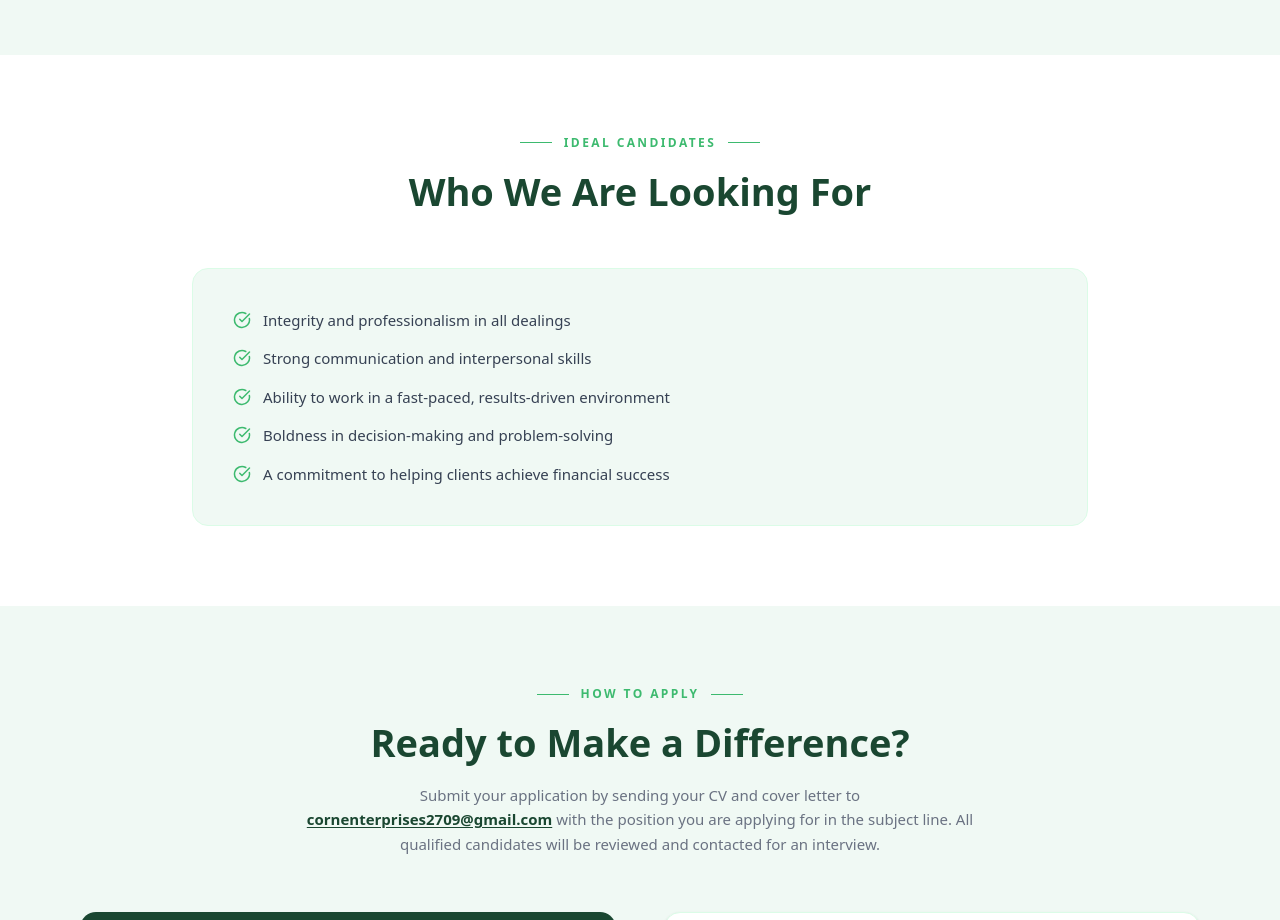
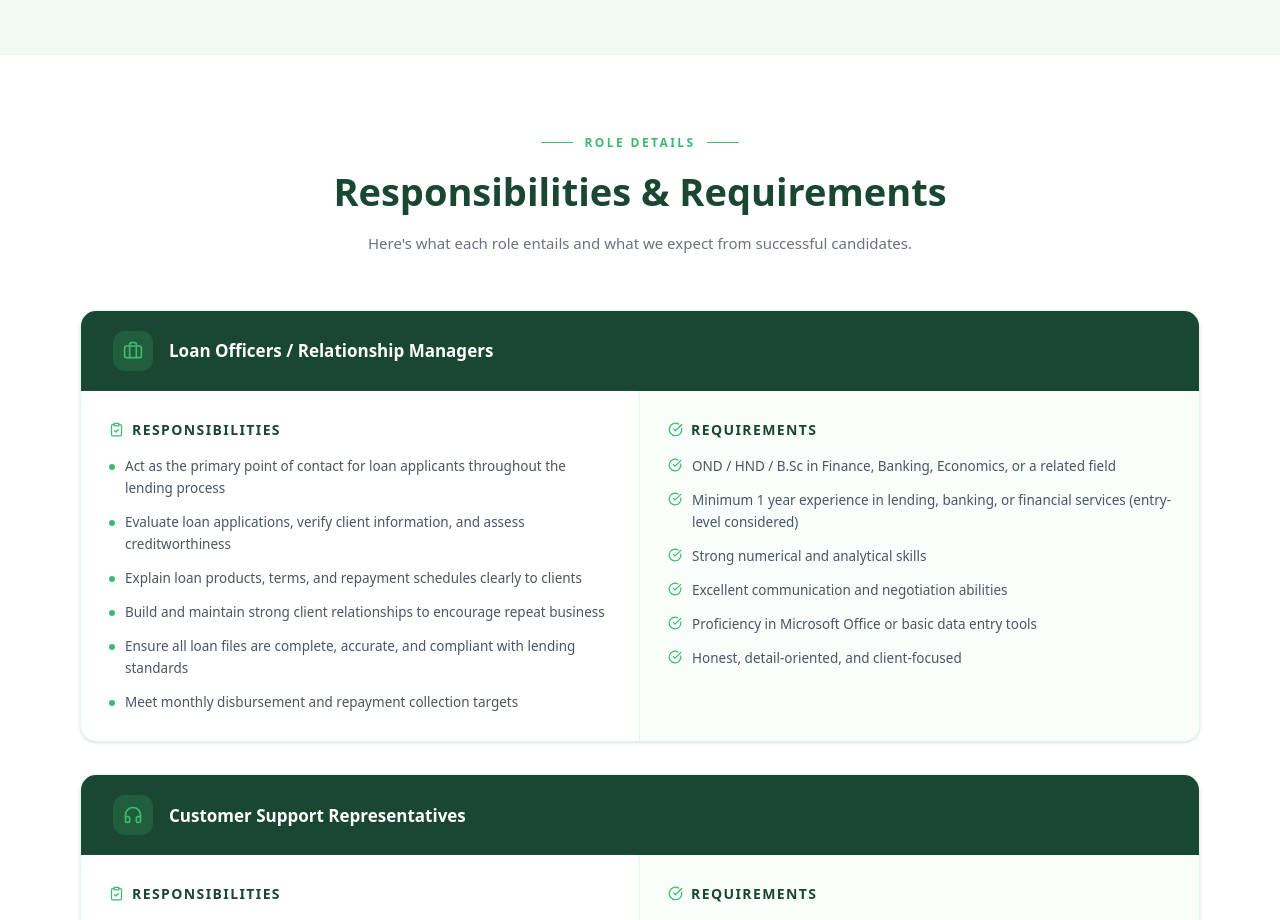
Before and after one commit to theraymuniverse/corn-enterprices-web-platform, a React (Vite) app: page /career in a window 1280 px wide. Shown: the part 1880-2800 px from the top of the page. Built offline with nearby package versions, Linux system fonts and the light colour scheme.

Commit message:
Requirements

```diff
--- a/src/Career.jsx
+++ b/src/Career.jsx
@@ -52,6 +52,89 @@ const opportunities = [
     icon: <Megaphone size={20} />,
     role: 'Marketing & Business Development',
     desc: 'Help grow COR\'N Enterprises\' reach by creating awareness and building strong client relationships.',
+  },
+]
+
+const roleDetails = [
+  {
+    icon: <Briefcase size={20} />,
+    role: 'Loan Officers / Relationship Managers',
+    responsibilities: [
+      'Act as the primary point of contact for loan applicants throughout the lending process',
+      'Evaluate loan applications, verify client information, and assess creditworthiness',
+      'Explain loan products, terms, and repayment schedules clearly to clients',
+      'Build and maintain strong client relationships to encourage repeat business',
+      'Ensure all loan files are complete, accurate, and compliant with lending standards',
+      'Meet monthly disbursement and repayment collection targets',
+    ],
+    requirements: [
+      'OND / HND / B.Sc in Finance, Banking, Economics, or a related field',
+      'Minimum 1 year experience in lending, banking, or financial services (entry-level considered)',
+      'Strong numerical and analytical skills',
+      'Excellent communication and negotiation abilities',
+      'Proficiency in Microsoft Office or basic data entry tools',
+      'Honest, detail-oriented, and client-focused',
+    ],
+  },
+  {
+    icon: <HeadphonesIcon size={20} />,
+    role: 'Customer Support Representatives',
+    responsibilities: [
+      'Respond promptly to client inquiries via phone, WhatsApp, and in-person visits',
+      'Resolve client complaints professionally and escalate complex issues when necessary',
+      'Guide clients through loan application processes and documentation requirements',
+      'Maintain accurate records of client interactions and follow-up actions',
+      'Provide after-loan support to ensure client satisfaction and retention',
+      'Assist in onboarding new clients and explaining company policies',
+    ],
+    requirements: [
+      'OND / HND / B.Sc in any discipline',
+      'Excellent verbal and written communication skills in English (Hausa is an added advantage)',
+      'Patience, empathy, and a calm demeanour when handling difficult situations',
+      'Basic computer literacy and familiarity with messaging platforms',
+      'Prior customer service experience is an advantage but not mandatory',
+      'Ability to multitask and work under pressure',
+    ],
+  },
+  {
+    icon: <ClipboardCheck size={20} />,
+    role: 'Operations & Compliance Specialists',
+    responsibilities: [
+      'Oversee day-to-day operational workflows to ensure efficiency and accuracy',
+      'Conduct thorough verification of client documents, guarantors, and collateral',
+      'Monitor loan portfolios for risk exposure and flag delinquent accounts',
+      'Ensure adherence to internal policies, regulatory guidelines, and CBN directives',
+      'Prepare operational and compliance reports for management review',
+      'Identify process gaps and recommend improvements to mitigate risk',
+    ],
+    requirements: [
+      'B.Sc / HND in Finance, Accounting, Law, Business Administration, or related field',
+      'Minimum 2 years experience in operations, audit, risk, or compliance roles',
+      'Sound understanding of lending regulations and KYC/AML procedures',
+      'High attention to detail and strong organisational skills',
+      'Ability to handle sensitive information with confidentiality and integrity',
+      'Proficiency in spreadsheets and report writing',
+    ],
+  },
+  {
+    icon: <Megaphone size={20} />,
+    role: 'Marketing & Business Development',
+    responsibilities: [
+      'Develop and execute marketing strategies to grow COR\'N\'s client base',
+      'Identify and pursue new business opportunities within target communities',
+      'Build relationships with local businesses, market associations, and cooperatives',
+      'Manage social media presence and create engaging content to drive awareness',
+      'Represent the company at events, trade fairs, and community outreach programmes',
+      'Track campaign performance and report on lead generation and conversion metrics',
+    ],
+    requirements: [
+      'OND / HND / B.Sc in Marketing, Business Administration, Mass Communication, or related field',
+      'Proven ability to generate leads and close deals',
+      'Strong interpersonal skills and community networking ability',
+      'Creativity and familiarity with digital marketing tools and social media platforms',
+      'Self-motivated, target-driven, and able to work with minimal supervision',
+      'Knowledge of the local market in Taraba State or Abuja is a strong advantage',
+    ],
   },
 ]
 
@@ -226,6 +309,81 @@ const Career = () => {
               </motion.div>
             ))}
           </motion.div>
+        </div>
+      </section>
+
+      {/* ── Responsibilities & Requirements ── */}
+      <section className='py-20 px-6 md:px-12 lg:px-20 bg-white'>
+        <div className='max-w-6xl mx-auto'>
+          <motion.div
+            initial={{ opacity: 0, y: 20 }} whileInView={{ opacity: 1, y: 0 }}
+            viewport={{ once: true }} transition={{ duration: 0.8 }}
+            className='text-center mb-14'
+          >
+            <div className='flex items-center justify-center gap-3 mb-3'>
+              <span className='h-px w-8 bg-[#3dba6f]' />
+              <span className='text-[#3dba6f] text-xs font-semibold tracking-[0.2em] uppercase'>Role Details</span>
+              <span className='h-px w-8 bg-[#3dba6f]' />
+            </div>
+            <h2 className='text-[#1a4731] text-[28px] md:text-[38px] font-bold'>Responsibilities & Requirements</h2>
+            <p className='text-gray-500 text-[15px] mt-3 max-w-xl mx-auto'>
+              Here's what each role entails and what we expect from successful candidates.
+            </p>
+          </motion.div>
+
+          <div className='space-y-8'>
+            {roleDetails.map((item, i) => (
+              <motion.div
+                key={i}
+                initial={{ opacity: 0, y: 24 }} whileInView={{ opacity: 1, y: 0 }}
+                viewport={{ once: true }} transition={{ duration: 0.6, delay: i * 0.1 }}
+                className='bg-white border border-green-100 rounded-2xl shadow-sm overflow-hidden'
+              >
+                {/* Role header */}
+                <div className='flex items-center gap-4 bg-[#1a4731] px-8 py-5'>
+                  <div className='w-10 h-10 rounded-xl bg-[#3dba6f]/20 text-[#3dba6f] flex items-center justify-center flex-shrink-0'>
+                    {item.icon}
+                  </div>
+                  <h3 className='text-white font-bold text-[17px]'>{item.role}</h3>
+                </div>
+
+                {/* Body */}
+                <div className='grid grid-cols-1 md:grid-cols-2 gap-0 divide-y md:divide-y-0 md:divide-x divide-green-100'>
+
+                  {/* Responsibilities */}
+                  <div className='p-7'>
+                    <h4 className='text-[#1a4731] font-bold text-[14px] uppercase tracking-widest mb-4 flex items-center gap-2'>
+                      <ClipboardCheck size={15} className='text-[#3dba6f]' /> Responsibilities
+                    </h4>
+                    <ul className='space-y-3'>
+                      {item.responsibilities.map((r, j) => (
+                        <li key={j} className='flex items-start gap-2.5 text-[13.5px] text-gray-600 leading-relaxed'>
+                          <span className='w-1.5 h-1.5 rounded-full bg-[#3dba6f] flex-shrink-0 mt-2' />
+                          {r}
+                        </li>
+                      ))}
+                    </ul>
+                  </div>
+
+                  {/* Requirements */}
+                  <div className='p-7 bg-[#f9fefb]'>
+                    <h4 className='text-[#1a4731] font-bold text-[14px] uppercase tracking-widest mb-4 flex items-center gap-2'>
+                      <CheckCircle size={15} className='text-[#3dba6f]' /> Requirements
+                    </h4>
+                    <ul className='space-y-3'>
+                      {item.requirements.map((r, j) => (
+                        <li key={j} className='flex items-start gap-2.5 text-[13.5px] text-gray-600 leading-relaxed'>
+                          <CheckCircle size={14} className='text-[#3dba6f] flex-shrink-0 mt-0.5' />
+                          {r}
+                        </li>
+                      ))}
+                    </ul>
+                  </div>
+
+                </div>
+              </motion.div>
+            ))}
+          </div>
         </div>
       </section>
 
```
